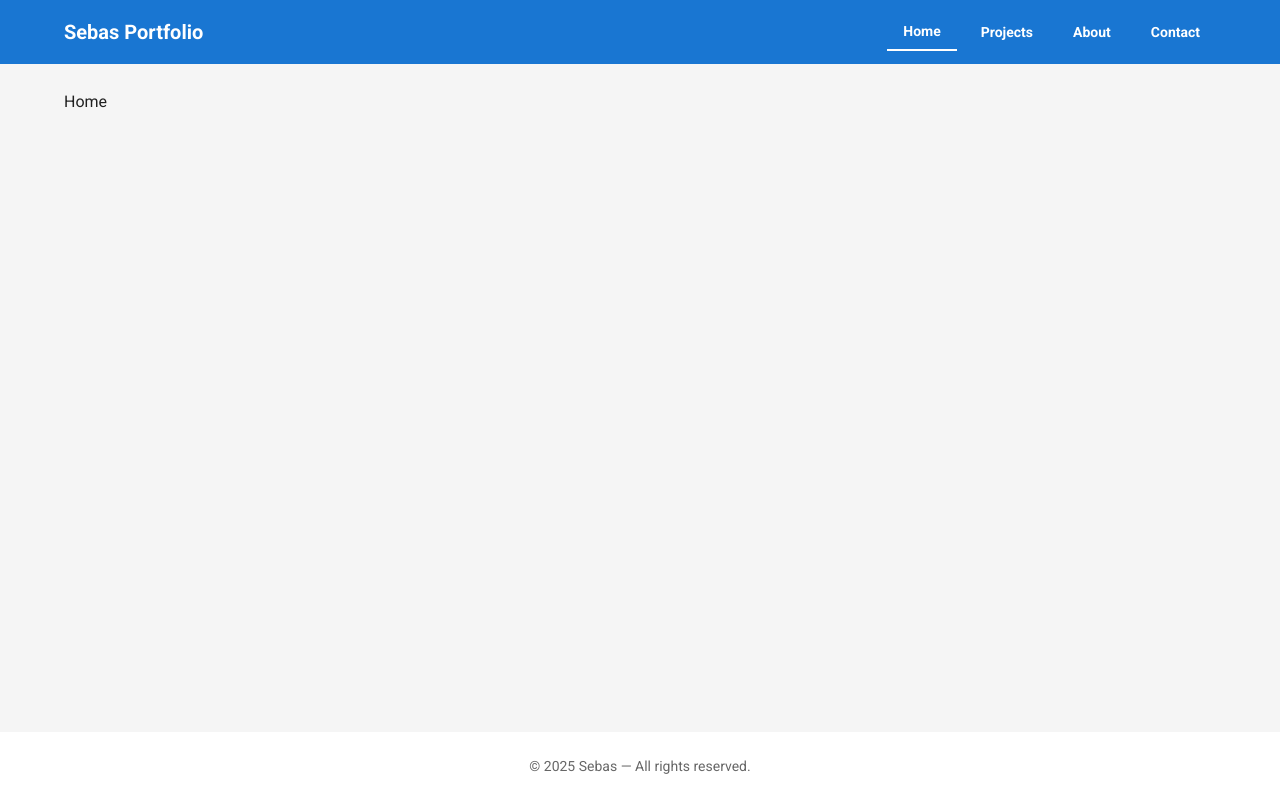
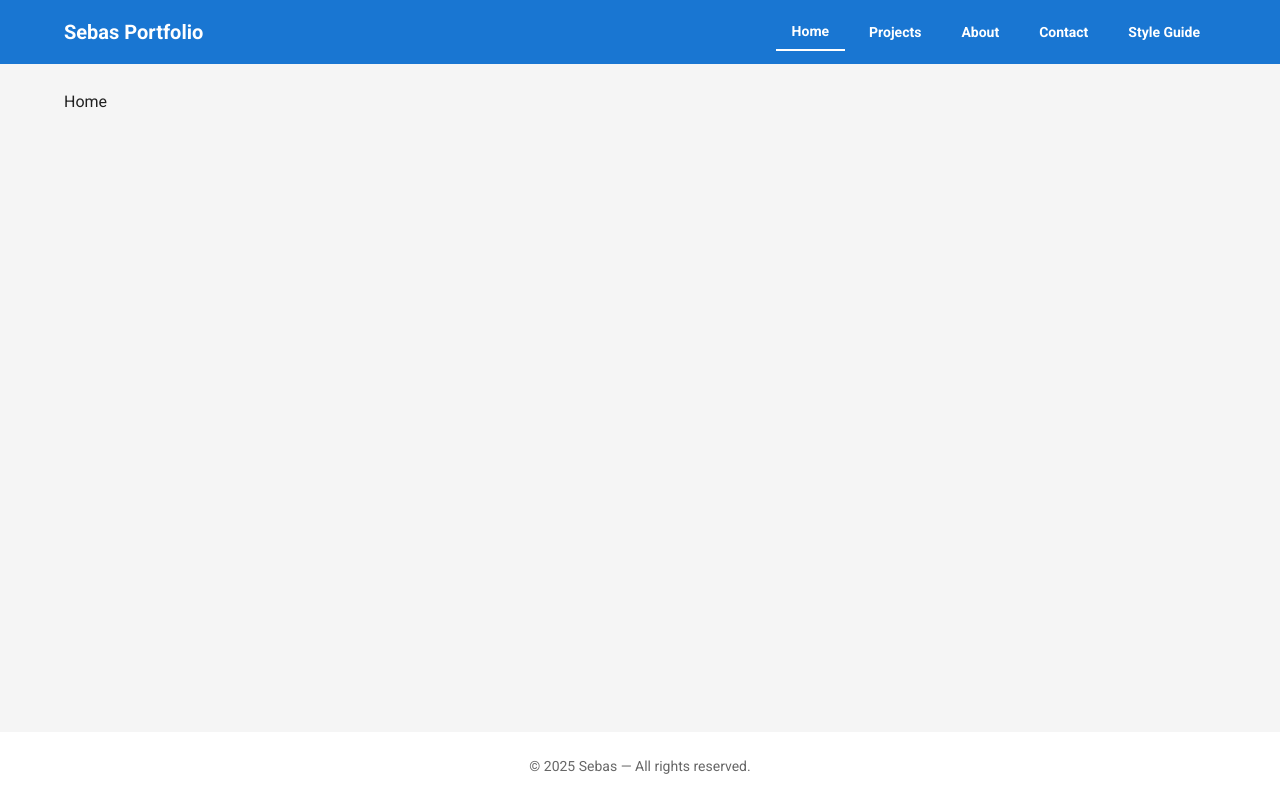
Before and after one commit to Sebasbh/Portfolio, a React (Create React App) app in the folder frontend/: page / in a window 1280 px wide. Built offline with nearby package versions, Linux system fonts and the light colour scheme.

Commit message:
feat(nav): add Style Guide link to header

```diff
--- a/frontend/src/components/Header.jsx
+++ b/frontend/src/components/Header.jsx
@@ -7,6 +7,7 @@ const navItems = [
   { to: '/projects', label: 'Projects' },
   { to: '/about', label: 'About' },
   { to: '/contact', label: 'Contact' },
+  { to: '/style-guide', label: 'Style Guide' }
 ];
 
 const Header = () => {
```
